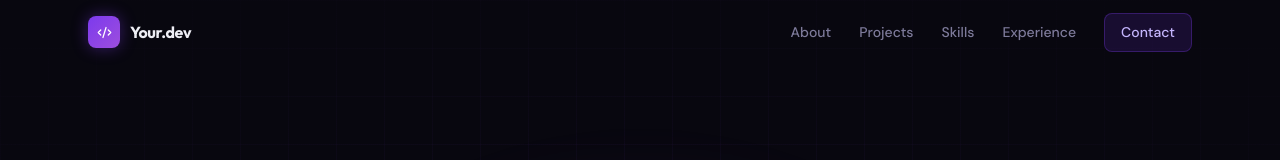
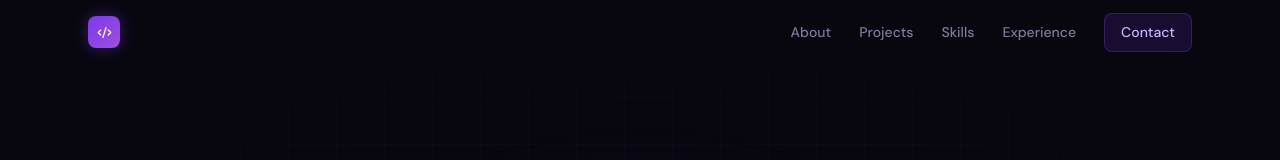
Before and after one commit to llaaksonen/portfolio, a React (Vite) app: page / in a window 1280 px wide. Shown: the top 160 px of the page. Built offline with nearby package versions, Linux system fonts and the light colour scheme.

Commit message:
Update topbar button

```diff
--- a/src/app/components/Nav.tsx
+++ b/src/app/components/Nav.tsx
@@ -2,7 +2,6 @@ import { useState, useEffect } from "react";
 import { Menu, X, Code2 } from "lucide-react";
 import { content } from "../../content";
 
-const { brand } = content;
 const { links } = content.nav;
 
 export function Nav() {
@@ -45,17 +44,6 @@ export function Nav() {
           >
             <Code2 size={15} color="#fff" />
           </div>
-          <span
-            style={{
-              fontFamily: "var(--font-display)",
-              fontWeight: 700,
-              fontSize: "1rem",
-              color: "var(--foreground)",
-              letterSpacing: "-0.02em",
-            }}
-          >
-            {brand}
-          </span>
         </a>
 
         {/* Desktop */}
--- a/src/content/profile.example.json
+++ b/src/content/profile.example.json
@@ -1,5 +1,4 @@
 {
-  "brand": "Your.dev",
   "social": {
     "github": "https://github.com/yourusername",
     "linkedin": "https://linkedin.com/in/yourusername",
--- a/src/content/types.ts
+++ b/src/content/types.ts
@@ -78,7 +78,6 @@ export interface Channel {
 }
 
 export interface Content {
-  brand: string;
   social: SocialLinks;
   nav: {
     links: NavLink[];
```
